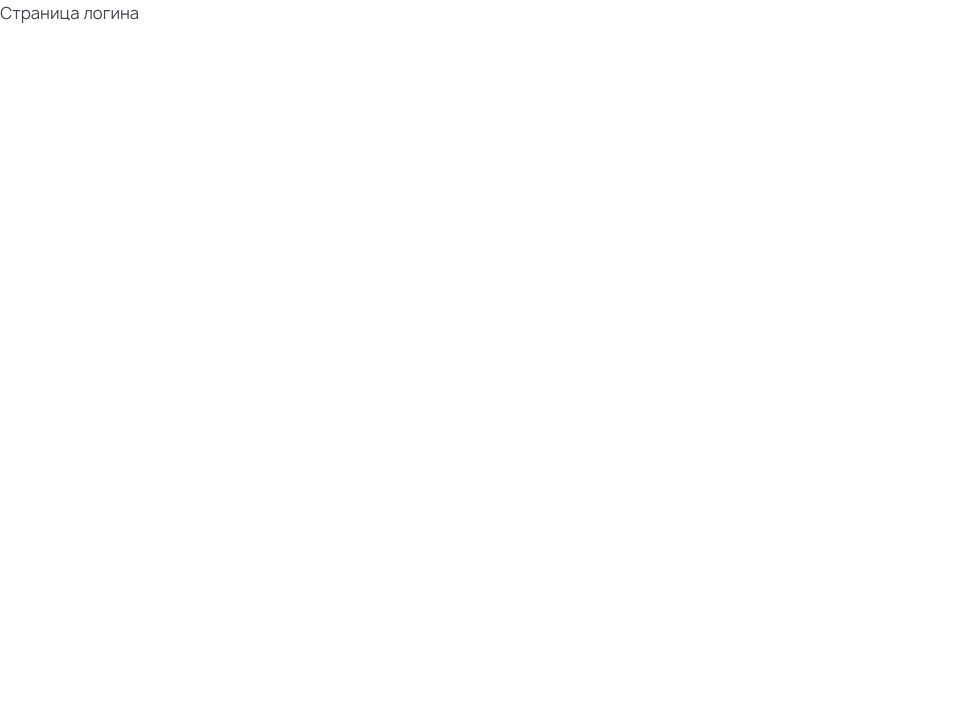
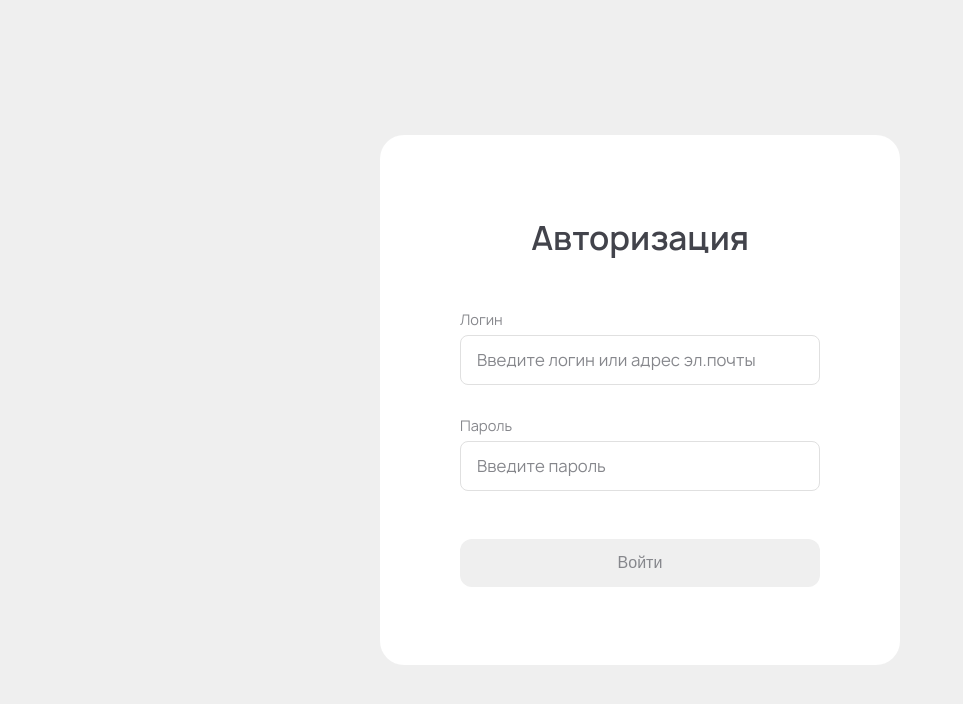
Before and after one commit to breadkvass/hackathon, a React (Vite) app: page / in a window 1280 px wide. Shown: the top 704 px of the page, without its empty margins (0-963 px from the left). Built offline with nearby package versions, Linux system fonts and the light colour scheme.

Commit message:
add css to login page

```diff
--- a/src/pages/login/login-page.module.css
+++ b/src/pages/login/login-page.module.css
@@ -0,0 +1,81 @@
+.content {
+    background-color: var(--background-color-gray);
+    height: 100vh;
+    font-weight: 400;
+}
+
+.form {
+    width: var(--login-form-width);
+    height: var(--login-form-height);
+    display: flex;
+    flex-direction: column;
+    align-items: center;
+    gap: 48px;
+    padding: 80px;
+    margin: 0 auto;
+    background-color: var(--background-color-white);
+    position: absolute;
+    left: calc((100% - 520px) / 2);
+    top: calc((100% - 530px) / 2);
+    color: var(--text-color);
+    border-radius: 24px;
+}
+
+.title {
+    width: 100%;
+    text-align: center;
+    font-size: var(--text-h1-size);
+    line-height: var(--text-h1-height);
+    margin: 0;
+    font-weight: 600;
+}
+
+.inputs {
+    width: 100%;
+    display: flex;
+    flex-direction: column;
+    gap: 30px;
+}
+
+.label {
+    color: var(--additional-not-selected);
+    display: flex;
+    flex-direction: column;
+    align-items: start;
+    gap: 4px;
+    font-size: var(--text-b2-size);
+    line-height: var(--text-b2-height);
+}
+
+.input {
+    color: var(--additional-not-selected);
+    font-size: var(--text-b1-size);
+    line-height: var(--text-b1-height);
+    padding: 12px 0px 12px 16px;
+    width: 342px;
+    border: 1px solid var(--additonal-stroke);
+    border-radius: 8px;
+}
+
+input::placeholder {
+    color: var(--additional-not-selected);
+}
+
+.button {
+    border: none;
+    background-color: var(--accent-normal);
+    color: white;
+    padding: 12px 0;
+    margin: 0 auto;
+    width: 100%;
+    font-size: var(--text-b1-size);
+    line-height: var(--text-b1-height);
+    font-weight: 500;
+    border-radius: 12px;
+}
+
+.button:disabled {
+    background-color: var(--background-color-gray);
+    color: var(--additional-not-selected);
+
+}
--- a/src/pages/login/login-page.tsx
+++ b/src/pages/login/login-page.tsx
@@ -1,7 +1,48 @@
+import { useState, FormEvent } from 'react';
+import { useNavigate } from 'react-router-dom';
+import styles from './login-page.module.css';
+
 function LoginPage() {
+    const navigate = useNavigate();
+
+    const [ loginValue, setloginValue ] = useState<string>('');
+    const [ passwordValue, setPasswordValue ] = useState<string>('');
+    // const [ passwordShown, setPasswordShown ] = useState<boolean>(true);
+
+    function onSubmit(e: FormEvent) {
+        e.preventDefault();
+        console.log('submit');
+        navigate('/teams');
+    }
+
     return (
-        <div>
-            Страница логина
+        <div className={styles.content}>
+            <form className={styles.form} onSubmit={e => onSubmit(e)}>
+                <h3 className={styles.title}>Авторизация</h3>
+                <div className={styles.inputs}>
+                    <label className={styles.label}>Логин
+                        <input
+                            className={styles.input}
+                            type='text'
+                            placeholder='Введите логин или адрес эл.почты'
+                            onChange={(e) => setloginValue(e.target.value)}
+                            value={loginValue}
+                            name={'login'}
+                        />
+                    </label>
+                    <label className={styles.label}>Пароль
+                        <input
+                            className={styles.input}
+                            type='password'
+                            placeholder='Введите пароль'
+                            onChange={(e) => setPasswordValue(e.target.value)}
+                            value={passwordValue}
+                            name={'password'}
+                        />
+                    </label>
+                </div>
+                <button className={styles.button} type='submit' disabled={!loginValue || !passwordValue} >Войти</button>
+            </form>
         </div>
     );
 }
```
